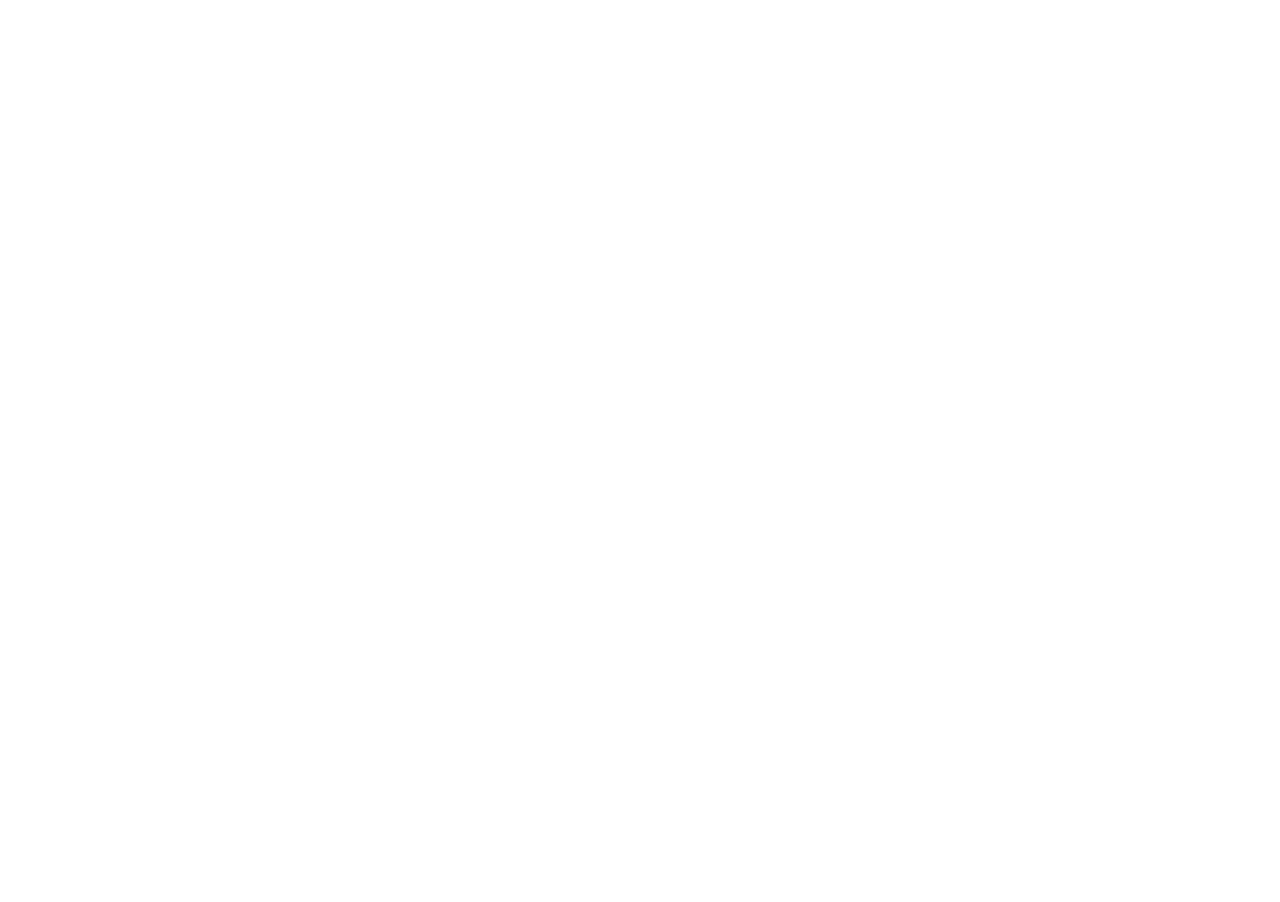
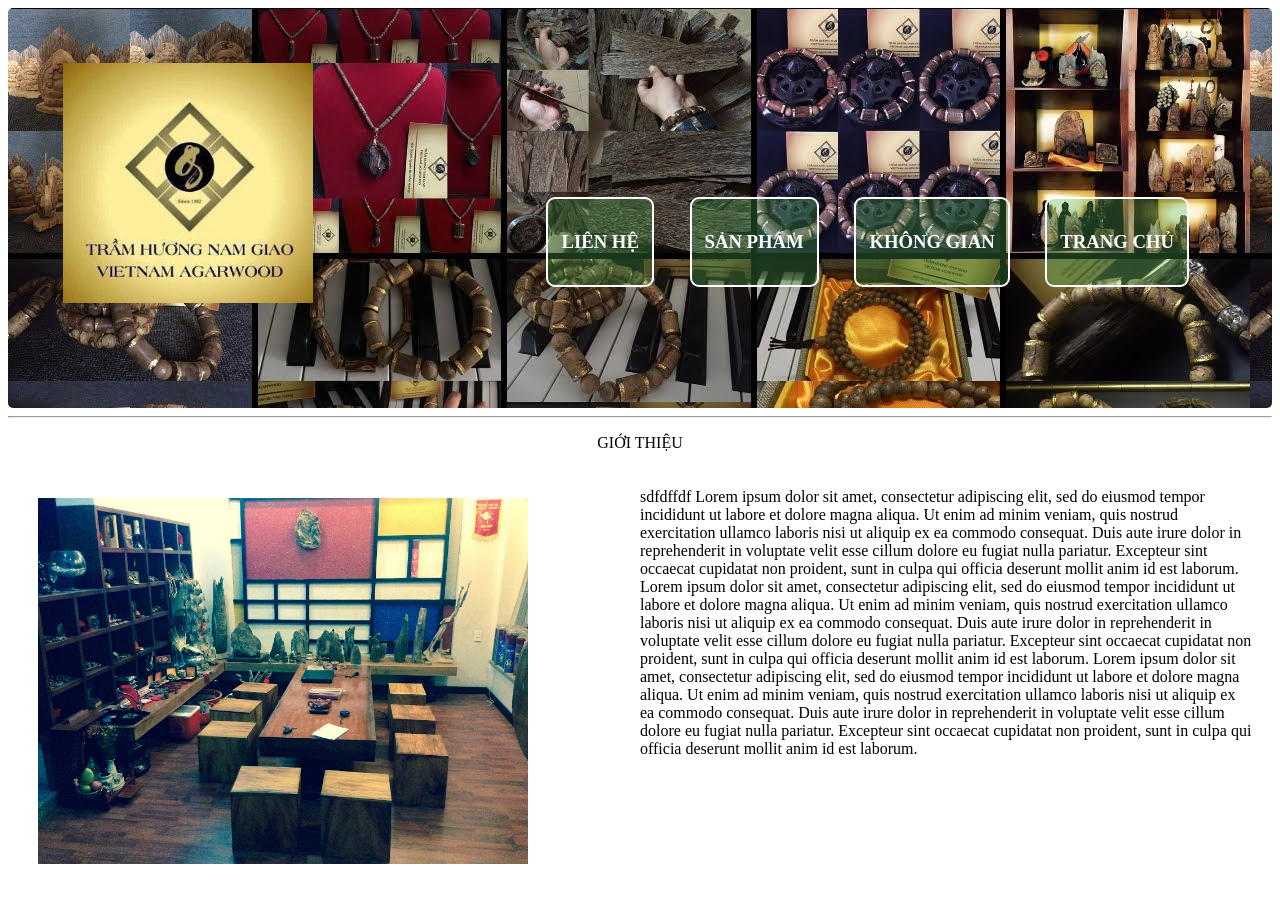
Before and after one commit to chuongphamdinh/tramhuongnamgiao, a plain HTML site: page index.html in a window 1280 px wide. Before the commit the page ends 800 px from the top, so only its background shows below. Drawn offline with Linux system fonts and the light colour scheme.

Commit message:
up len lan dau

```diff
--- a/index.html
+++ b/index.html
@@ -1,4 +1,67 @@
+<!DOCTYPE html>
 <html>
-<head></head>
-<body></body>
-</hmtl>
+    <header>
+        <meta charset="UTF-8">
+        <meta name="description" content="">
+        <meta http-equiv="X-UA-Compatible" content="IE=edge">
+        <meta name="viewport" content="width=device-width, initial-scale=1, shrink-to-fit=no">
+        <title>Trầm hương Nam Giao | Home</title>
+        <link rel="icon" href="img/core-img/favicon.ico">
+        <link rel="stylesheet" href="style.css">
+    </header>
+    <body>
+        <div class="banner">
+            <div class="banner-child">
+                <div class="logo">
+                    <img src="img/logo.jpeg" width=250px>
+                </div>
+                <div class="topmenu">
+                    <div class="home">
+                        <h3>TRANG CHỦ</h3>
+                    </div>
+                    <div class="home">
+                        <h3>KHÔNG GIAN</h3>
+                    </div>
+                    <div class="home">
+                        <h3>SẢN PHẨM</h3>
+                    </div>
+                    <div class="home">
+                        <h3>LIÊN HỆ</h3>
+                    </div>
+                </div>
+            </div>
+        </div>
+        <hr/>
+        <p style="text-align:center">
+            GIỚI THIỆU
+        </p>
+        <div class="gioithieu">
+
+          <div class="anhgioithieu" style="text-align: right">
+            <img src="img/anhxuong1.jpeg" width="100%">
+          </div>
+          <div class="noidunggioithieu" style="text-align-last: left">
+            <sorem>sdfdffdf
+                Lorem ipsum dolor sit amet, consectetur adipiscing elit, sed do eiusmod tempor incididunt ut labore et dolore magna aliqua.
+                 Ut enim ad minim veniam, quis nostrud exercitation ullamco laboris nisi ut aliquip ex ea commodo consequat.
+                  Duis aute irure dolor in reprehenderit in voluptate velit esse cillum dolore eu fugiat nulla pariatur.
+                Excepteur sint occaecat cupidatat non proident, sunt in culpa qui officia deserunt mollit anim id est laborum.
+                Lorem ipsum dolor sit amet, consectetur adipiscing elit, sed do eiusmod tempor incididunt ut labore et dolore magna aliqua.
+                 Ut enim ad minim veniam, quis nostrud exercitation ullamco laboris nisi ut aliquip ex ea commodo consequat.
+                  Duis aute irure dolor in reprehenderit in voluptate velit esse cillum dolore eu fugiat nulla pariatur.
+                Excepteur sint occaecat cupidatat non proident, sunt in culpa qui officia deserunt mollit anim id est laborum.
+                Lorem ipsum dolor sit amet, consectetur adipiscing elit, sed do eiusmod tempor incididunt ut labore et dolore magna aliqua.
+                 Ut enim ad minim veniam, quis nostrud exercitation ullamco laboris nisi ut aliquip ex ea commodo consequat.
+                  Duis aute irure dolor in reprehenderit in voluptate velit esse cillum dolore eu fugiat nulla pariatur.
+                Excepteur sint occaecat cupidatat non proident, sunt in culpa qui officia deserunt mollit anim id est laborum.
+            </sorem>
+          </div>
+        </div>
+
+
+
+
+
+    </body>
+
+</html>
--- /dev/null
+++ b/style.css
@@ -0,0 +1,55 @@
+.banner{
+    align-items: center;
+    background-image:url("img/slide1.jpeg");
+    background-size: auto auto;
+    height:300px;
+    border-radius: 5px;
+    padding: 50px;
+
+}
+    .banner-child{
+        display:flex;
+        flex-flow: row;
+        padding:5px;
+        width:100%;
+
+    }
+        .logo{
+            width:20%;
+            border-radius: 20px;
+
+        }
+        .topmenu{
+
+            width:70%;
+            display:flex;
+            flex-direction: row-reverse;
+            justify-content: space-around;
+            align-items:flex-end;
+            padding:20px;
+            padding-left: 20%;
+        }
+            .home{
+                color:white;
+                border-color: white;
+                border: solid 2px;
+                border-radius: 9px;
+                padding:13px;
+                background: rgba(76, 175, 80, 0.3);
+
+            }
+.gioithieu{
+    display:flex;
+    flex-direction: row;
+    justify-content: space-between;
+    padding:20px;
+    margin: auto;
+}
+    .anhgioithieu{
+        width:40%;
+        padding:10px;
+    }
+    .noidunggioithieu{
+        width:50%;
+        text-align: left;
+    }
```
Also changed, not shown: img/anhxuong1.jpeg (added), img/logo.jpeg (added), img/slide1.jpeg (added), 1 other file.
